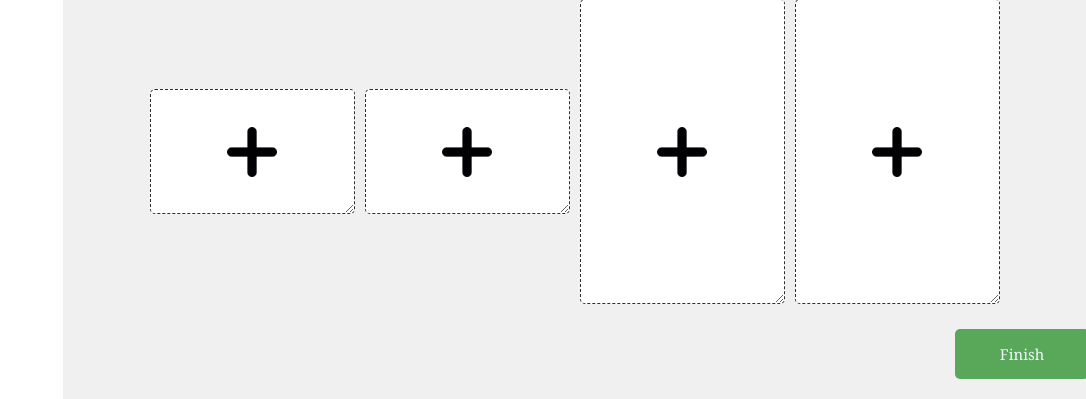
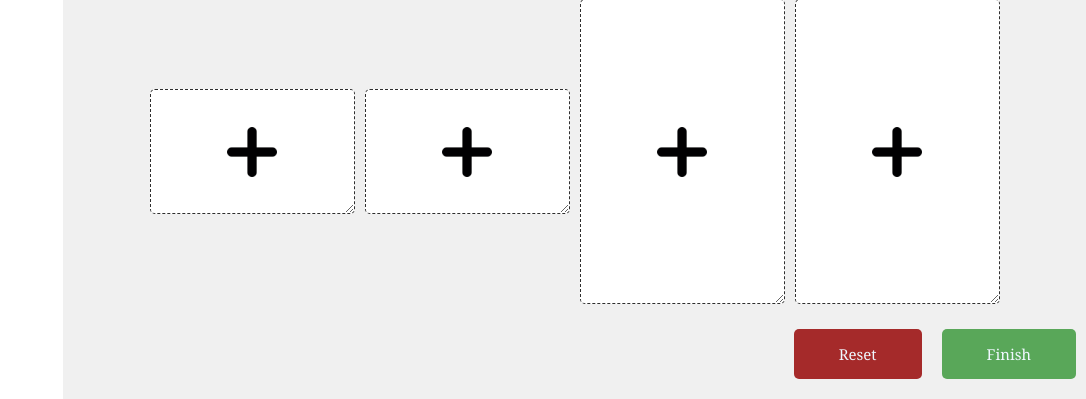
Before and after one commit to ReemEmad/Drag-And-Drop, a PHP site: page / in a window 1280 px wide. Shown: the part 704-1103 px from the top of the page, without its empty margins (194-1280 px from the left). Run offline with PHP 8.4, Linux system fonts and the light colour scheme.

Commit message:
💄 update ui

```diff
--- a/home.html
+++ b/home.html
@@ -40,8 +40,8 @@
 
     </section>
 
+    <div class="right">
     <section class="grid">
-
       <div id="div21" ondragover="allowDrop(event)" ondrop="drop(event)" ondragenter="colorize(event)"
         ondragleave="decolorize(event)"></div>
       <div id="div22" ondragover="allowDrop(event)" ondrop="drop(event)" ondragenter="colorize(event)"
@@ -58,10 +58,13 @@
       ondragleave="decolorize(event)"></div>
       <div id="div26" ondragover="allowDrop(event)" ondrop="drop(event)" ondragenter="colorize(event)"
       ondragleave="decolorize(event)"></div>
+    </section>
+          <div class="btns">
+            <button onclick="resetLayout()" style="background-color: brown;">Reset</button>
+            <button onclick="saveLayout()">Finish</button>
 
-        <button onclick="saveLayout()">Finish</button>
-
-    </section>
+        </div>
+      </div>
   </article>
 
   <script src="index.js"></script>
--- a/index.js
+++ b/index.js
@@ -21,7 +21,6 @@ function initGrid() {
 }
 
 function drag(ev) {
-  console.log(ev);
   ev.dataTransfer.setData("text", ev.target.id);
 }
 
@@ -33,7 +32,10 @@ function drop(ev) {
   ev.target.style.backgroundColor = "white";
   ev.preventDefault();
   var data = ev.dataTransfer.getData("text");
-  ev.target.appendChild(document.getElementById(data));
+  var nodeCopy = document.getElementById(data).cloneNode(true);
+  nodeCopy.id = "newId"; /* We cannot use the same ID */
+  ev.target.appendChild(nodeCopy);
+  // ev.target.appendChild(document.getElementById(data));
   // ev.dataTransfer.clearData();
 }
 function colorize(ev) {
@@ -76,7 +78,6 @@ function saveLayout() {
 
   divs.forEach((div) => {
     //Check if Image Exists
-    console.log(div.childNodes);
     if (div.childNodes.length == 1) {
       let img = div.childNodes[0];
       srcs.push(getBase64Image(img));
@@ -90,3 +91,13 @@ function saveLayout() {
 
   localStorage.setItem("srcs", JSON.stringify(obj));
 }
+
+function resetLayout() {
+  let divs = document.querySelectorAll(".grid div");
+  divs.forEach((div) => {
+    if (div.childNodes[0]) {
+      div.removeChild(div.childNodes[0]);
+    }
+  });
+  localStorage.clear();
+}
--- a/style.css
+++ b/style.css
@@ -23,6 +23,15 @@ div {
   /* padding: 10px; */
 }
 
+.btns {
+  display: flex;
+  flex-direction: row;
+  justify-content: flex-end;
+  border: none;
+}
+.right {
+  border: none;
+}
 .draggable {
   display: flex;
   flex: 1;
@@ -134,7 +143,7 @@ button {
   border: none;
   font-size: 15px;
   display: flex;
-  margin: 20px 0 20px 87.5%;
+  margin: 20px 10px;
 }
 
 #div21,
```
